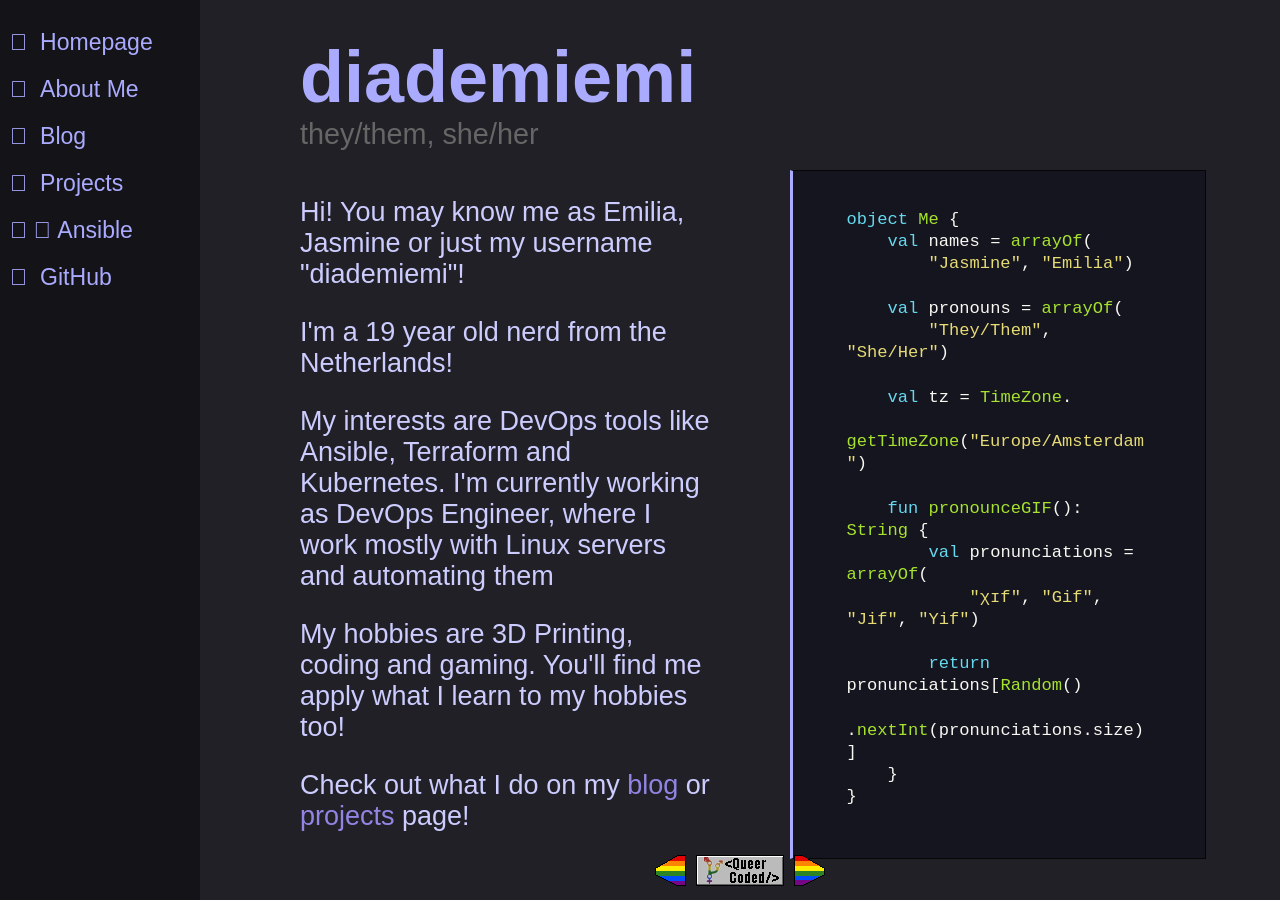
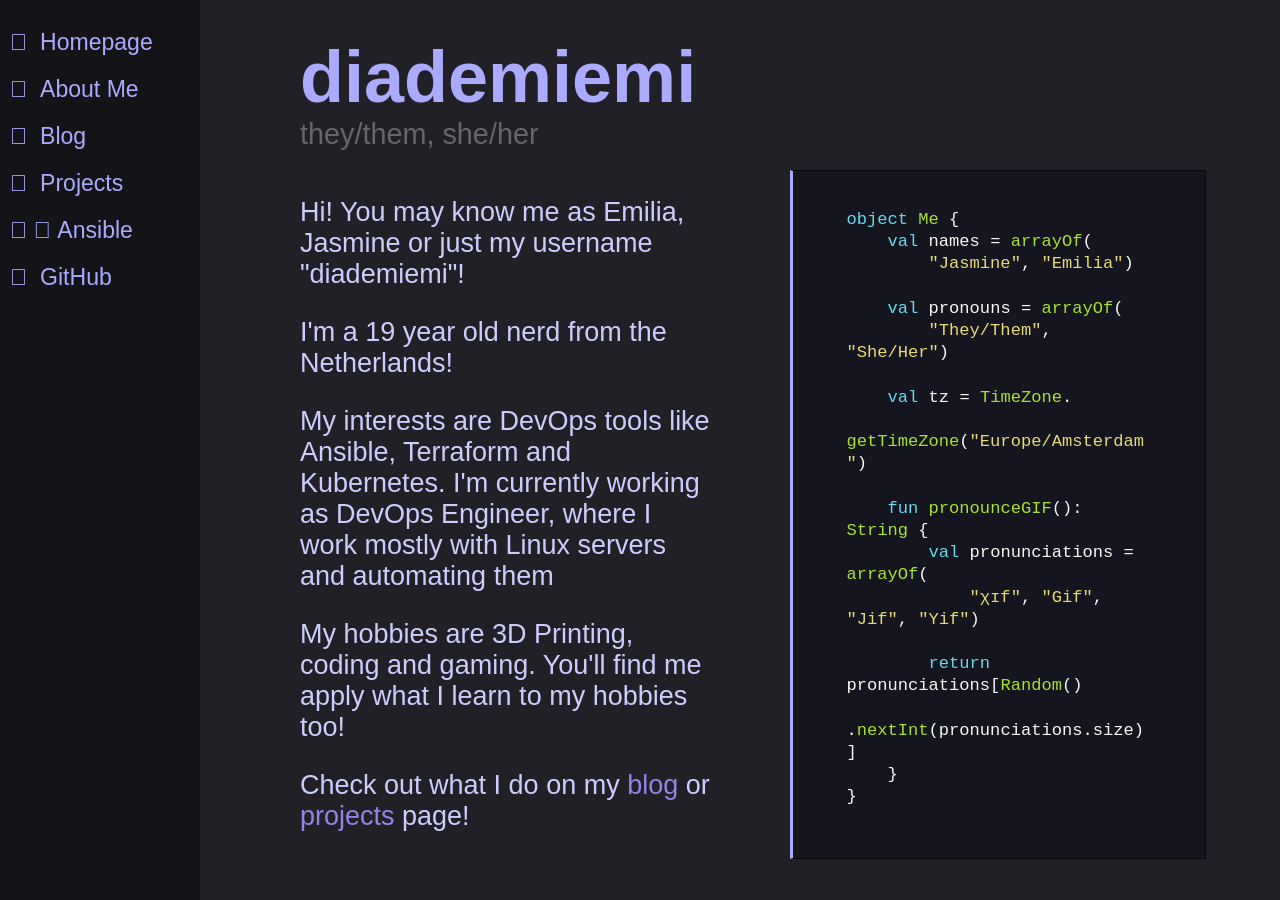
Before and after one commit to diademiemi/diademiemi.me, a Jekyll site: the page built from index.html, in a window 1280 px wide. Built offline with Jekyll 4.4.1, drawn with Linux system fonts in a browser that asks for light colours; some web fonts are replaced.

Commit message:
Remove webring

```diff
--- a/_layouts/home.html
+++ b/_layouts/home.html
@@ -19,11 +19,4 @@ layout: base
             {{ content }}
         </div>
     </div>
-
-    <div class="webring">
-        <a href="https://webring.queercoded.dev/prev?source=diademiemi.me"><img src="{{ '/assets/img/webring-prev.png' | relative_url }}" alt="Previous" width="31" height="31"></a>
-        <a href="https://webring.queercoded.dev"><img src="{{ '/assets/img/webring-banner.gif' | relative_url }}" alt="Webring" width="88" height="31"></a>
-        <a href="https://webring.queercoded.dev/next?source=diademiemi.me"><img src="{{ '/assets/img/webring-next.png' | relative_url }}" alt="Next" width="31" height="31"></a>
-    </div>
-
 </body>
--- a/assets/css/home.scss
+++ b/assets/css/home.scss
@@ -84,25 +84,3 @@
         display: none;
     }
 }
-
-
-/* Base styles for webring - centered at the bottom */
-.webring {
-    position: fixed;
-    left: 50%;
-    bottom: 1%;
-    transform: translateX(-50%);
-    display: flex;
-    align-items: center;
-    justify-content: center;
-    gap: 10px;
-}
-
-/* Desktop-specific styles */
-@media (min-width: 1024px) { /* Adjust the breakpoint as needed */
-    .webring {
-        /* Adjust for sidebar width on desktop */
-        /* Example: if sidebar width is 200px */
-        transform: translateX(calc(-50% + 100px)); /* Adjust the 100px based on your actual sidebar width */
-    }
-}
```
Also changed, not shown: blog/_posts/2024-01-01-2023-In-Review.md (+2 -2 lines), projects/_posts/1970-03-02-webring.md (+3 -3 lines).
